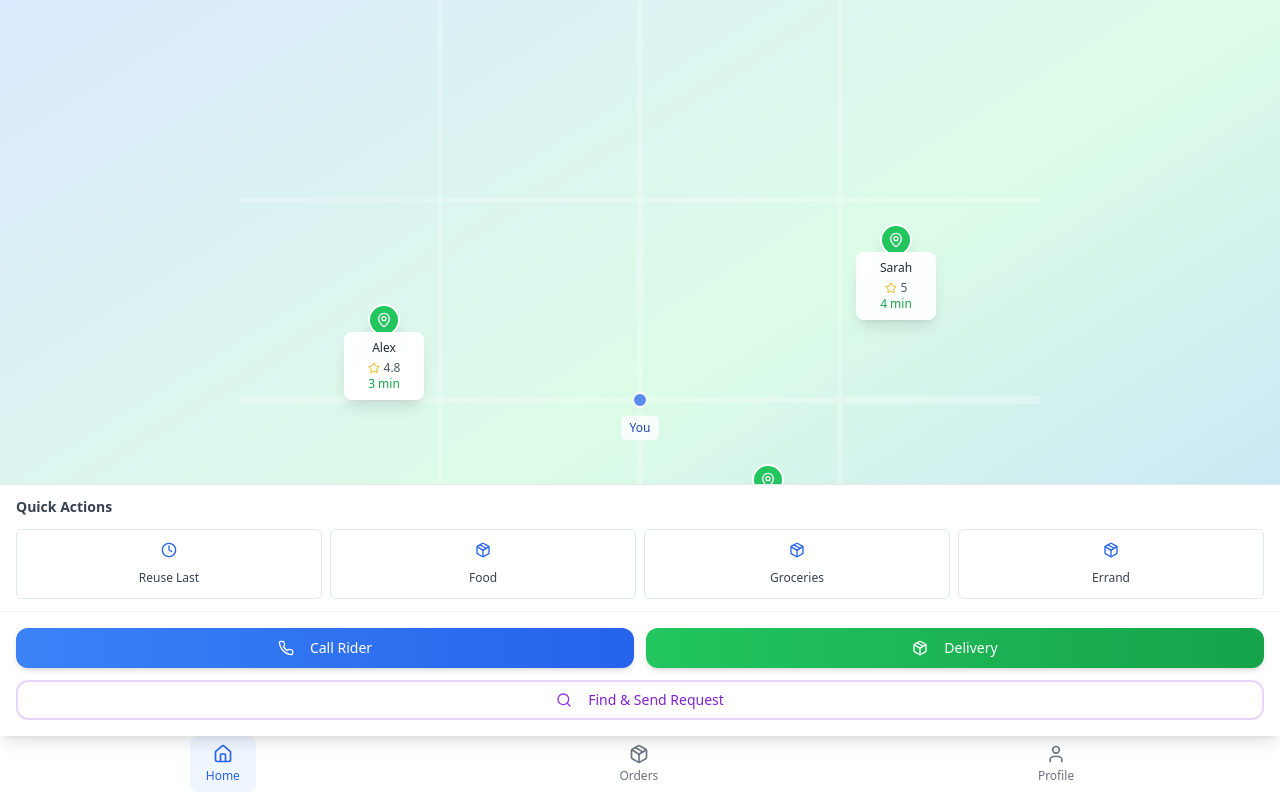
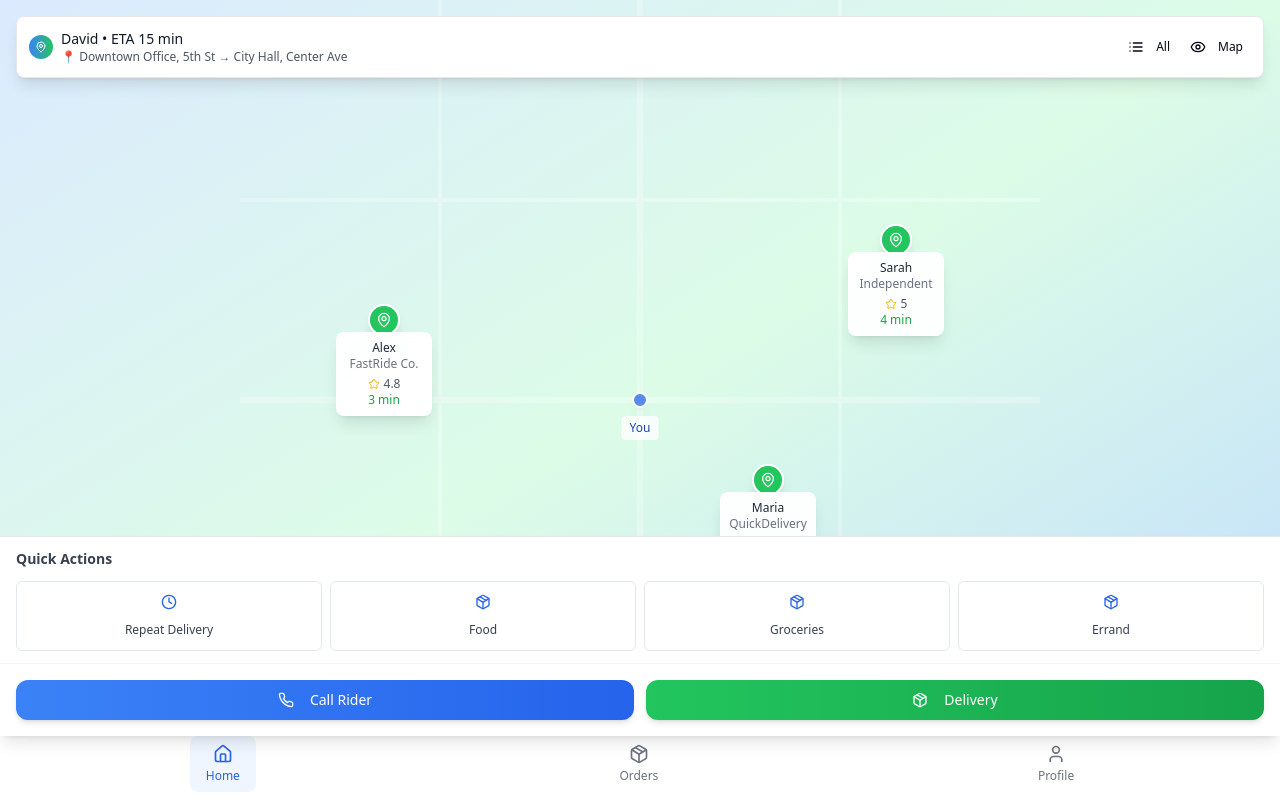
Before and after one commit to Enri-code/quick-dispatch-delivery-app, a React (Vite) app: page / in a window 1280 px wide. Built offline with nearby package versions, Linux system fonts and the light colour scheme.

Commit message:
Refactor UI and add features
- Removed "Find & Send Request" button.
- Displayed dispatch company name for riders.
- Implemented "Repeat Delivery" functionality.
- Added in-progress delivery notification at the top of the screen with action buttons.

```diff
--- a/src/components/BottomActionSheet.tsx
+++ b/src/components/BottomActionSheet.tsx
@@ -1,18 +1,17 @@
 
 import React from 'react';
-import { Phone, Package, Clock, User, Search } from 'lucide-react';
+import { Phone, Package, Clock, User } from 'lucide-react';
 import { Button } from '@/components/ui/button';
 
 interface BottomActionSheetProps {
   onCallRider: () => void;
   onRequestDelivery: () => void;
-  onFindRider: () => void;
   onActionClick: (actionId: string) => void;
 }
 
-const BottomActionSheet = ({ onCallRider, onRequestDelivery, onFindRider, onActionClick }: BottomActionSheetProps) => {
+const BottomActionSheet = ({ onCallRider, onRequestDelivery, onActionClick }: BottomActionSheetProps) => {
   const quickActions = [
-    { id: 'last', label: 'Reuse Last', icon: Clock },
+    { id: 'last', label: 'Repeat Delivery', icon: Clock },
     { id: 'food', label: 'Food', icon: Package },
     { id: 'groceries', label: 'Groceries', icon: Package },
     { id: 'errand', label: 'Errand', icon: Package },
@@ -58,15 +57,6 @@ const BottomActionSheet = ({ onCallRider, onRequestDelivery, onFindRider, onActi
             <span className="font-medium">Delivery</span>
           </Button>
         </div>
-
-        <Button
-          onClick={onFindRider}
-          variant="outline"
-          className="w-full py-3 rounded-xl border-2 border-purple-200 hover:bg-purple-50 hover:border-purple-300 flex items-center justify-center space-x-2"
-        >
-          <Search className="w-5 h-5 text-purple-600" />
-          <span className="font-medium text-purple-700">Find & Send Request</span>
-        </Button>
       </div>
     </div>
   );
--- a/src/components/LiveMap.tsx
+++ b/src/components/LiveMap.tsx
@@ -8,10 +8,10 @@ interface LiveMapProps {
 
 const LiveMap = ({ onRiderClick }: LiveMapProps) => {
   const riders = [
-    { id: 1, name: 'Alex', rating: 4.8, eta: '3 min', x: 30, y: 40, available: true },
-    { id: 2, name: 'Maria', rating: 4.9, eta: '5 min', x: 60, y: 60, available: true },
-    { id: 3, name: 'David', rating: 4.7, eta: '7 min', x: 45, y: 75, available: false },
-    { id: 4, name: 'Sarah', rating: 5.0, eta: '4 min', x: 70, y: 30, available: true },
+    { id: 1, name: 'Alex', rating: 4.8, eta: '3 min', x: 30, y: 40, available: true, company: 'FastRide Co.' },
+    { id: 2, name: 'Maria', rating: 4.9, eta: '5 min', x: 60, y: 60, available: true, company: 'QuickDelivery' },
+    { id: 3, name: 'David', rating: 4.7, eta: '7 min', x: 45, y: 75, available: false, company: 'SpeedyDispatch' },
+    { id: 4, name: 'Sarah', rating: 5.0, eta: '4 min', x: 70, y: 30, available: true, company: 'Independent' },
   ];
 
   return (
@@ -49,8 +49,9 @@ const LiveMap = ({ onRiderClick }: LiveMapProps) => {
             <div className={`w-8 h-8 ${rider.available ? 'bg-green-500' : 'bg-gray-400'} rounded-full border-2 border-white shadow-lg flex items-center justify-center transition-transform hover:scale-110`}>
               <MapPin className="w-4 h-4 text-white" />
             </div>
-            <div className="absolute -bottom-16 left-1/2 transform -translate-x-1/2 bg-white/95 backdrop-blur-sm rounded-lg p-2 shadow-lg min-w-20 text-center">
+            <div className="absolute -bottom-20 left-1/2 transform -translate-x-1/2 bg-white/95 backdrop-blur-sm rounded-lg p-2 shadow-lg min-w-24 text-center">
               <p className="text-xs font-medium text-gray-800">{rider.name}</p>
+              <p className="text-xs text-gray-500">{rider.company}</p>
               <div className="flex items-center justify-center mt-1">
                 <Star className="w-3 h-3 text-yellow-500 mr-1" />
                 <span className="text-xs text-gray-600">{rider.rating}</span>
--- a/src/components/RequestDeliverySheet.tsx
+++ b/src/components/RequestDeliverySheet.tsx
@@ -1,5 +1,5 @@
 
-import React, { useState } from 'react';
+import React, { useState, useEffect } from 'react';
 import { MapPin, X, Calculator } from 'lucide-react';
 import { Button } from '@/components/ui/button';
 import { Input } from '@/components/ui/input';
@@ -12,14 +12,27 @@ interface RequestDeliverySheetProps {
   onClose: () => void;
   onConfirm: (data: any) => void;
   selectedAction?: string | null;
+  lastDelivery?: any;
 }
 
-const RequestDeliverySheet = ({ isOpen, onClose, onConfirm, selectedAction }: RequestDeliverySheetProps) => {
+const RequestDeliverySheet = ({ isOpen, onClose, onConfirm, selectedAction, lastDelivery }: RequestDeliverySheetProps) => {
   const [pickup, setPickup] = useState('123 Main St, Your City');
   const [dropoff, setDropoff] = useState('');
   const [description, setDescription] = useState('');
   const [showPickupSelector, setShowPickupSelector] = useState(false);
   const [showDropoffSelector, setShowDropoffSelector] = useState(false);
+
+  useEffect(() => {
+    if (selectedAction === 'last' && lastDelivery) {
+      setPickup(lastDelivery.pickup || '123 Main St, Your City');
+      setDropoff(lastDelivery.dropoff || '');
+      setDescription(lastDelivery.title || '');
+    } else {
+      setPickup('123 Main St, Your City');
+      setDropoff('');
+      setDescription('');
+    }
+  }, [selectedAction, lastDelivery, isOpen]);
 
   const handleConfirm = () => {
     onConfirm({
@@ -29,15 +42,17 @@ const RequestDeliverySheet = ({ isOpen, onClose, onConfirm, selectedAction }: Re
       fare: '$12.50',
       actionType: selectedAction
     });
-    setDropoff('');
-    setDescription('');
+    if (selectedAction !== 'last') {
+      setDropoff('');
+      setDescription('');
+    }
   };
 
   if (!isOpen) return null;
 
   const getActionLabel = (action: string | null) => {
     const labels = {
-      'last': 'Reuse Last Delivery',
+      'last': 'Repeat Last Delivery',
       'food': 'Food Delivery',
       'groceries': 'Grocery Delivery',
       'errand': 'Errand Service'
--- a/src/components/RiderDialog.tsx
+++ b/src/components/RiderDialog.tsx
@@ -50,7 +50,10 @@ const RiderDialog = ({ isOpen, onClose, rider, onSendOrder }: RiderDialogProps)
                 {rider.name?.charAt(0)}
               </span>
             </div>
-            Send Order to {rider.name}
+            <div>
+              <div>Send Order to {rider.name}</div>
+              <div className="text-sm font-normal text-gray-600">{rider.company}</div>
+            </div>
           </DialogTitle>
         </DialogHeader>
 
--- a/src/pages/Index.tsx
+++ b/src/pages/Index.tsx
@@ -1,5 +1,6 @@
+
 import React, { useState, useEffect } from 'react';
-import { MapPin, Phone, Package, Clock, Star, User, Home as HomeIcon } from 'lucide-react';
+import { MapPin, Phone, Package, Clock, Star, User, Home as HomeIcon, Eye, List } from 'lucide-react';
 import { Button } from '@/components/ui/button';
 import { Card } from '@/components/ui/card';
 import CallRiderSheet from '@/components/CallRiderSheet';
@@ -10,7 +11,6 @@ import LiveMap from '@/components/LiveMap';
 import DeliveryNotification from '@/components/DeliveryNotification';
 import OrdersPage from '@/components/OrdersPage';
 import BottomActionSheet from '@/components/BottomActionSheet';
-import FindRiderSheet from '@/components/FindRiderSheet';
 import RiderDialog from '@/components/RiderDialog';
 import { useToast } from '@/hooks/use-toast';
 
@@ -18,7 +18,6 @@ const Index = () => {
   const [activeTab, setActiveTab] = useState('home');
   const [showCallRider, setShowCallRider] = useState(false);
   const [showRequestDelivery, setShowRequestDelivery] = useState(false);
-  const [showFindRider, setShowFindRider] = useState(false);
   const [showOrderDetails, setShowOrderDetails] = useState(false);
   const [showRiderDialog, setShowRiderDialog] = useState(false);
   const [selectedOrder, setSelectedOrder] = useState(null);
@@ -67,6 +66,10 @@ const Index = () => {
 
   const { toast } = useToast();
 
+  const inProgressDeliveries = orders.filter(order =>
+    ['in_progress', 'rider_accepted'].includes(order.status)
+  );
+
   useEffect(() => {
     if (activeDelivery) {
       setShowNotification(true);
@@ -85,6 +88,10 @@ const Index = () => {
   const handleActionClick = (actionId) => {
     setSelectedAction(actionId);
     setShowRequestDelivery(true);
+  };
+
+  const getLastDelivery = () => {
+    return orders.find(order => order.status === 'delivered') || null;
   };
 
   const handleDeliveryConfirm = (data) => {
@@ -217,6 +224,50 @@ const Index = () => {
 
   return (
     <div className="min-h-screen bg-gradient-to-br from-blue-50 to-green-50 relative flex flex-col">
+      {/* Delivery In Progress Notification */}
+      {inProgressDeliveries.length > 0 && (
+        <div className="fixed top-4 left-4 right-4 z-50">
+          <div className="bg-white rounded-lg shadow-lg border border-gray-200 p-3">
+            <div className="flex items-center justify-between">
+              <div className="flex items-center flex-1">
+                <div className="w-6 h-6 bg-gradient-to-r from-blue-500 to-green-500 rounded-full flex items-center justify-center mr-2">
+                  <MapPin className="w-3 h-3 text-white" />
+                </div>
+                <div className="flex-1 min-w-0">
+                  <p className="text-sm font-medium text-gray-900 truncate">
+                    {inProgressDeliveries[0].rider} • ETA {inProgressDeliveries[0].eta}
+                  </p>
+                  <p className="text-xs text-gray-600 truncate">
+                    📍 {inProgressDeliveries[0].pickup} → {inProgressDeliveries[0].dropoff}
+                  </p>
+                </div>
+              </div>
+              <div className="flex gap-1 ml-2">
+                <Button
+                  variant="ghost"
+                  size="sm"
+                  onClick={() => {
+                    setActiveTab('orders');
+                  }}
+                  className="h-6 px-2 text-xs"
+                >
+                  <List className="w-3 h-3 mr-1" />
+                  All
+                </Button>
+                <Button
+                  variant="ghost"
+                  size="sm"
+                  className="h-6 px-2 text-xs"
+                >
+                  <Eye className="w-3 h-3 mr-1" />
+                  Map
+                </Button>
+              </div>
+            </div>
+          </div>
+        </div>
+      )}
+
       {/* Live Map - takes remaining space above bottom sheet */}
       <div className="flex-1 pb-48">
         <LiveMap onRiderClick={handleRiderClick} />
@@ -235,7 +286,6 @@ const Index = () => {
         <BottomActionSheet
           onCallRider={() => setShowCallRider(true)}
           onRequestDelivery={() => setShowRequestDelivery(true)}
-          onFindRider={() => setShowFindRider(true)}
           onActionClick={handleActionClick}
         />
       </div>
@@ -265,15 +315,7 @@ const Index = () => {
           setSelectedAction(null);
         }}
         selectedAction={selectedAction}
-      />
-
-      <FindRiderSheet
-        isOpen={showFindRider}
-        onClose={() => setShowFindRider(false)}
-        onConfirm={(data) => {
-          handleDeliveryConfirm(data);
-          setShowFindRider(false);
-        }}
+        lastDelivery={getLastDelivery()}
       />
 
       <RiderDialog
```
